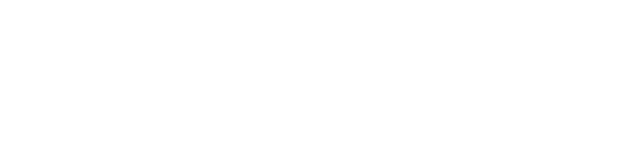
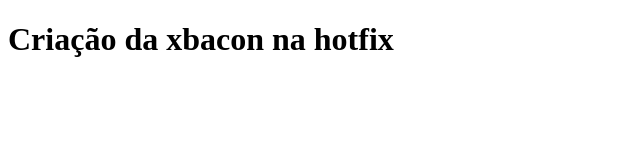
Before and after one commit to Isa47221/segundofilho, a plain HTML site: page segfilho.html in a window 1280 px wide. Shown: the whole page, without its empty margins (0-640 px from the left). Drawn offline with Linux system fonts and the light colour scheme.

Commit message:
Alteração no html

```diff
--- a/segfilho.html
+++ b/segfilho.html
@@ -7,6 +7,6 @@
     <title>Alteração na Hotfix</title>
 </head>
 <body>
-
+    <h1>Criação da xbacon na hotfix</h1>
 </body>
 </html>
```
